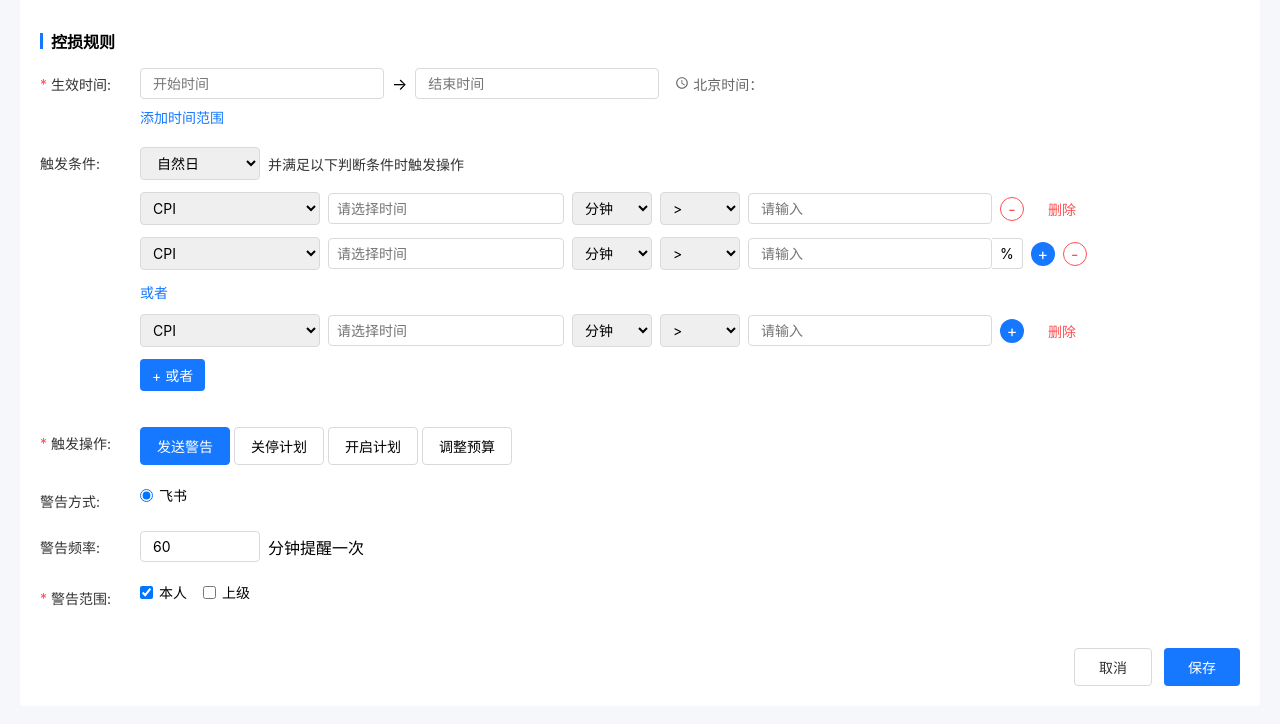
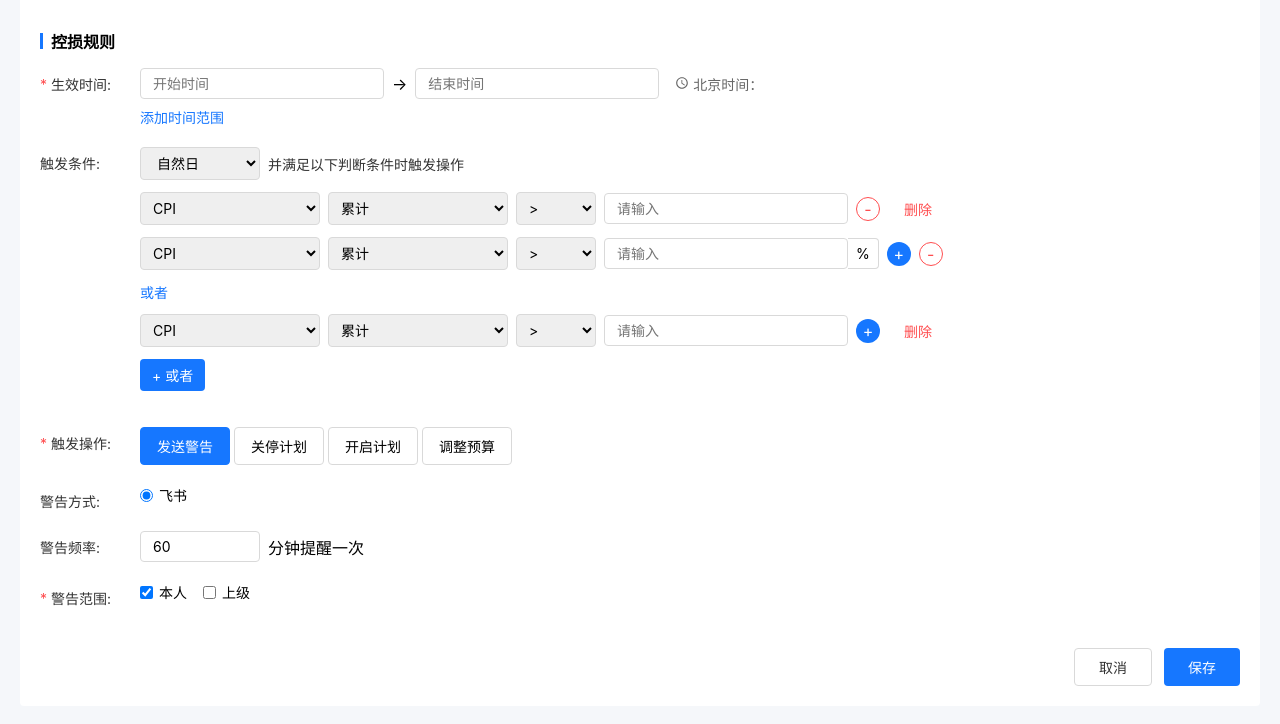
Before and after one commit to gar-su/auto_ad_rules, a plain HTML site: page index.html in a window 1280 px wide. Shown: the part 2296-3020 px from the top of the page. Drawn offline with Linux system fonts and the light colour scheme.

Commit message:
触发条件统计范围新增近3/5/7/14天选项，原型改为15项离散下拉，保存结构timeRange/timeUnit合并为statRange

```diff
--- a/index.html
+++ b/index.html
@@ -362,13 +362,6 @@
             border-radius: 4px;
             font-size: 14px;
             min-width: 180px;
-        }
-        .condition-row .time-select {
-            padding: 6px 8px;
-            border: 1px solid #d9d9d9;
-            border-radius: 4px;
-            font-size: 14px;
-            min-width: 120px;
         }
         .condition-row .operator-select {
             padding: 6px 8px;
@@ -1032,10 +1025,7 @@
                 <!-- 第一组条件 -->
                 <div class="condition-row">
                     <select class="select-box metric-select"></select>
-                    <input type="text" class="time-select" placeholder="请选择时间">
-                    <select class="operator-select">
-                        <option>分钟</option>
-                    </select>
+                    <select class="select-box stat-range-select"></select>
                     <select class="operator-select">
                         <option>></option>
                     </select>
@@ -1045,10 +1035,7 @@
                 </div>
                 <div class="condition-row">
                     <select class="select-box metric-select"></select>
-                    <input type="text" class="time-select" placeholder="请选择时间">
-                    <select class="operator-select">
-                        <option>分钟</option>
-                    </select>
+                    <select class="select-box stat-range-select"></select>
                     <select class="operator-select">
                         <option>></option>
                     </select>
@@ -1065,10 +1052,7 @@
                 <!-- 第二组条件 -->
                 <div class="condition-row">
                     <select class="select-box metric-select"></select>
-                    <input type="text" class="time-select" placeholder="请选择时间">
-                    <select class="operator-select">
-                        <option>分钟</option>
-                    </select>
+                    <select class="select-box stat-range-select"></select>
                     <select class="operator-select">
                         <option>></option>
                     </select>
@@ -1532,6 +1516,13 @@
         document.querySelectorAll('.metric-select').forEach(sel => { sel.innerHTML = optionsHtml; });
     }
 
+    const STAT_RANGES = ['累计', '自然日累计', '20分钟', '30分钟', '1小时', '2小时', '3小时', '4小时', '5小时', '6小时', '24小时', '近3天', '近5天', '近7天', '近14天'];
+
+    function renderStatRangeSelects() {
+        const optionsHtml = STAT_RANGES.map(s => `<option>${s}</option>`).join('');
+        document.querySelectorAll('.stat-range-select').forEach(sel => { sel.innerHTML = optionsHtml; });
+    }
+
     function onAppTypeChange() {
         const config = APP_TYPE_CONFIG[appTypeSelect.value];
         document.getElementById('pageTitle').textContent = `创建[${config.label}]规则控损`;
@@ -1561,6 +1552,7 @@
         renderLinkTable(config.links);
         renderDramaTable(config.dramas);
         renderMetricSelects(config.metrics);
+        renderStatRangeSelects();
     })();
 
     // ========== 1. 状态切换 ==========
@@ -1654,8 +1646,7 @@
         row.className = 'condition-row';
         row.innerHTML = `
             <select class="select-box metric-select">${optionsHtml}</select>
-            <input type="text" class="time-select" placeholder="请选择时间">
-            <select class="operator-select"><option>分钟</option><option>小时</option></select>
+            <select class="select-box stat-range-select">${STAT_RANGES.map(s => `<option>${s}</option>`).join('')}</select>
             <select class="operator-select"><option>></option><option><</option><option>=</option><option>>=</option><option><=</option></select>
             <input type="text" class="value-input" placeholder="请输入">
             <button class="btn-add">+</button>
@@ -1990,10 +1981,9 @@
                 const inputs = node.querySelectorAll('input[type="text"]');
                 currentGroup.push({
                     metric: selects[0]?.value || '',
-                    timeRange: inputs[0]?.value || '',
-                    timeUnit: selects[1]?.value || '',
+                    statRange: selects[1]?.value || '',
                     operator: selects[2]?.value || '',
-                    value: inputs[1]?.value || '',
+                    value: inputs[0]?.value || '',
                     isPercent: node.querySelector('.percent-symbol') !== null
                 });
             } else if (node.classList.contains('or-line')) {
```
Also changed, not shown: 1 other file.
